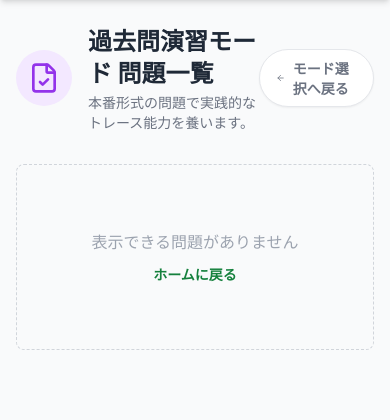
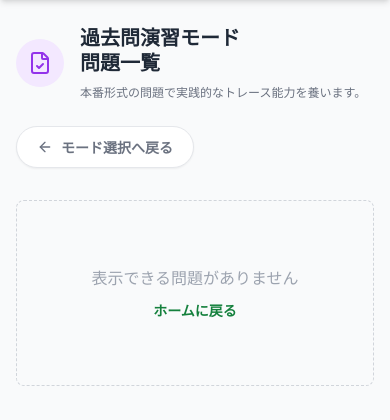
Before and after one commit to Okamoto-Airi/fe_trace_app, a Flask app: page /problems/exam in a window 390 px wide. Shown: the part 44-464 px from the top of the page. Run offline with Flask 3, Linux system fonts and the light colour scheme; the visitor is signed in with stand-in values (Sample User, id 1); data that the repository does not hold is empty; some libraries are stand-ins or nearby versions.

Commit message:
update: モバイルでの問題一覧画面の文字サイズ・ボタン位置を調整

```diff
--- a/templates/problem_list.html
+++ b/templates/problem_list.html
@@ -1,22 +1,22 @@
 {% extends "base.html" %} {% block content %}
 <div class="max-w-5xl mx-auto">
-  <div class="flex items-center justify-between mb-8">
+  <div class="flex flex-col md:flex-row md:items-center justify-between mb-8 gap-6">
     <div class="flex items-center space-x-4">
       <div
-        class="p-3 rounded-full {{ 'bg-blue-100 text-blue-600' if mode == 'practice' else 'bg-purple-100 text-purple-600' }}"
+        class="flex-shrink-0 p-3 rounded-full {{ 'bg-blue-100 text-blue-600' if mode == 'practice' else 'bg-purple-100 text-purple-600' }}"
       >
         {% if mode == 'practice' %}
-        <i data-lucide="pen-tool" class="w-8 h-8"></i>
+        <i data-lucide="pen-tool" class="w-6 h-6 md:w-8 md:h-8"></i>
         {% else %}
-        <i data-lucide="file-check" class="w-8 h-8"></i>
+        <i data-lucide="file-check" class="w-6 h-6 md:w-8 md:h-8"></i>
         {% endif %}
       </div>
       <div>
-        <h2 class="text-2xl font-bold text-gray-800">
-          {{ 'トレース練習モード 問題一覧' if mode == 'practice' else
-          '過去問演習モード 問題一覧' }}
+        <h2 class="text-xl md:text-2xl font-bold text-gray-800 leading-tight">
+          {{ 'トレース練習モード' if mode == 'practice' else '過去問演習モード' }}<br class="md:hidden" />
+          {{ '問題一覧' }}
         </h2>
-        <p class="text-gray-500 text-sm mt-1">
+        <p class="text-gray-500 text-xs md:text-sm mt-2 leading-relaxed">
           {{ '基礎的なアルゴリズムを1行ずつトレースして理解を深めます。' if mode
           == 'practice' else '本番形式の問題で実践的なトレース能力を養います。'
           }}
@@ -24,12 +24,14 @@
       </div>
     </div>
 
-    <a
-      href="{{ url_for('home') }}"
-      class="flex items-center text-gray-500 hover:text-[#15803d] transition font-bold text-sm bg-white px-4 py-2 rounded-full shadow-sm border border-gray-200 hover:border-[#15803d]"
-    >
-      <i data-lucide="arrow-left" class="w-4 h-4 mr-2"></i> モード選択へ戻る
-    </a>
+    <div class="flex md:block">
+      <a
+        href="{{ url_for('home') }}"
+        class="inline-flex items-center justify-center text-gray-500 hover:text-[#15803d] transition font-bold text-sm bg-white px-5 py-2.5 rounded-full shadow-sm border border-gray-200 hover:border-[#15803d]"
+      >
+        <i data-lucide="arrow-left" class="w-4 h-4 mr-2"></i> モード選択へ戻る
+      </a>
+    </div>
   </div>
 
   <div class="grid gap-4">
```
